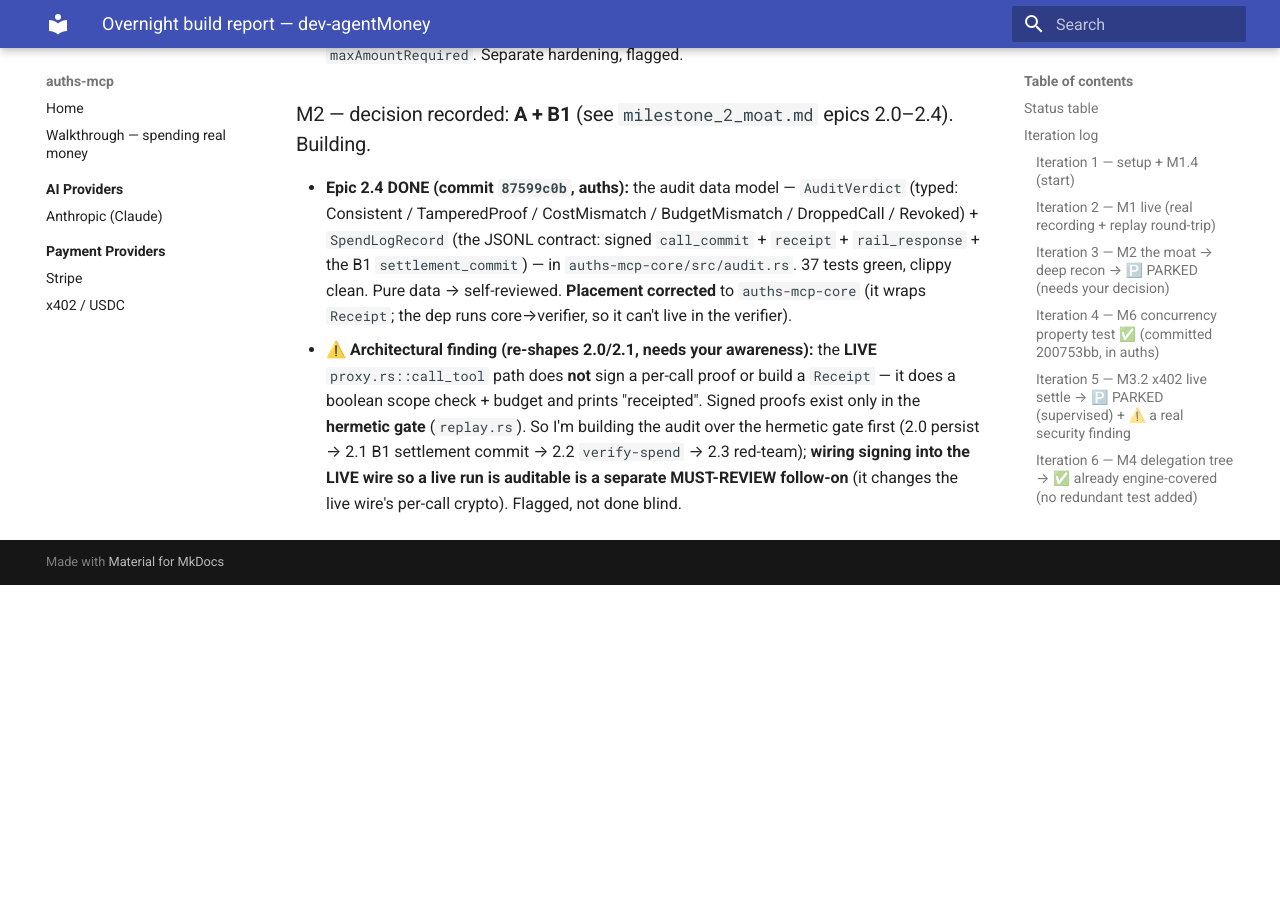
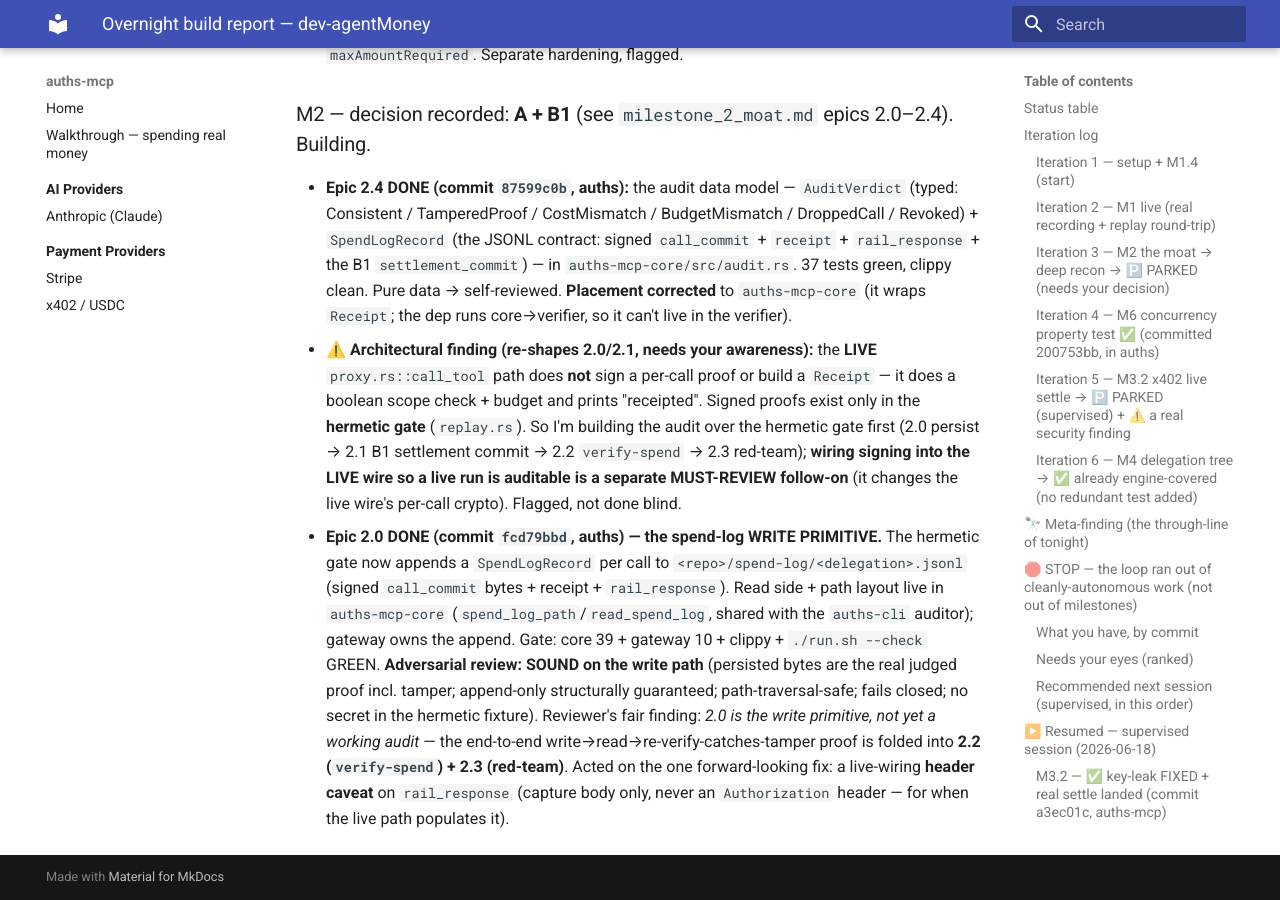
Before and after one commit to auths-dev/auths-mcp, an MkDocs documentation site: the page built from docs/plans/overnight-report.md, in a window 1280 px wide and 900 px high, scrolled down 7502 px. Built offline with MkDocs 1.6.1 and Material for MkDocs 9.7.7, drawn with Linux system fonts in a browser that asks for light colours; before the commit the page ends 8087 px from its top, so only the background shows below that; some of the changed text lies outside the part shown.

Commit message:
report: M2 epic 2.0 done (auths fcd79bbd) — spend-log write primitive, review SOUND; end-to-end proof in 2.2/2.3

```diff
--- a/docs/plans/overnight-report.md
+++ b/docs/plans/overnight-report.md
@@ -14,7 +14,7 @@
 |---|---|---|---|
 | M1.4 cleanups | ✅ done | high | no |
 | M1 live transcript | ✅ done (round-trip) | high | no — but see note¹ |
-| M2 the moat | 🟡 **building** — 2.4 model done; hermetic-path next | med | yes — B1 + live-wire signing |
+| M2 the moat | 🟡 **building** — 2.4 + 2.0 done; B1 (2.1) next | med | yes — B1 + live-wire signing |
 | M3 cross-rail (hermetic) | 🅿️ PARKED — gateway restructuring | — | no |
 | M3.2 x402 EIP-3009 + real settle | ✅ **done — key-leak FIXED + real settle** | high | reviewed (payment code) |
 | M4 delegation tree | ✅ engine-covered (gateway e2e pending) | high | no |
@@ -270,3 +270,14 @@
   2.1 B1 settlement commit → 2.2 `verify-spend` → 2.3 red-team); **wiring signing into the LIVE
   wire so a live run is auditable is a separate MUST-REVIEW follow-on** (it changes the live
   wire's per-call crypto). Flagged, not done blind.
+- **Epic 2.0 DONE (commit `fcd79bbd`, auths) — the spend-log WRITE PRIMITIVE.** The hermetic gate
+  now appends a `SpendLogRecord` per call to `<repo>/spend-log/<delegation>.jsonl` (signed
+  `call_commit` bytes + receipt + `rail_response`). Read side + path layout live in `auths-mcp-core`
+  (`spend_log_path`/`read_spend_log`, shared with the `auths-cli` auditor); gateway owns the append.
+  Gate: core 39 + gateway 10 + clippy + `./run.sh --check` GREEN. **Adversarial review: SOUND on the
+  write path** (persisted bytes are the real judged proof incl. tamper; append-only structurally
+  guaranteed; path-traversal-safe; fails closed; no secret in the hermetic fixture). Reviewer's fair
+  finding: *2.0 is the write primitive, not yet a working audit* — the end-to-end
+  write→read→re-verify-catches-tamper proof is folded into **2.2 (`verify-spend`) + 2.3 (red-team)**.
+  Acted on the one forward-looking fix: a live-wiring **header caveat** on `rail_response`
+  (capture body only, never an `Authorization` header — for when the live path populates it).
```
